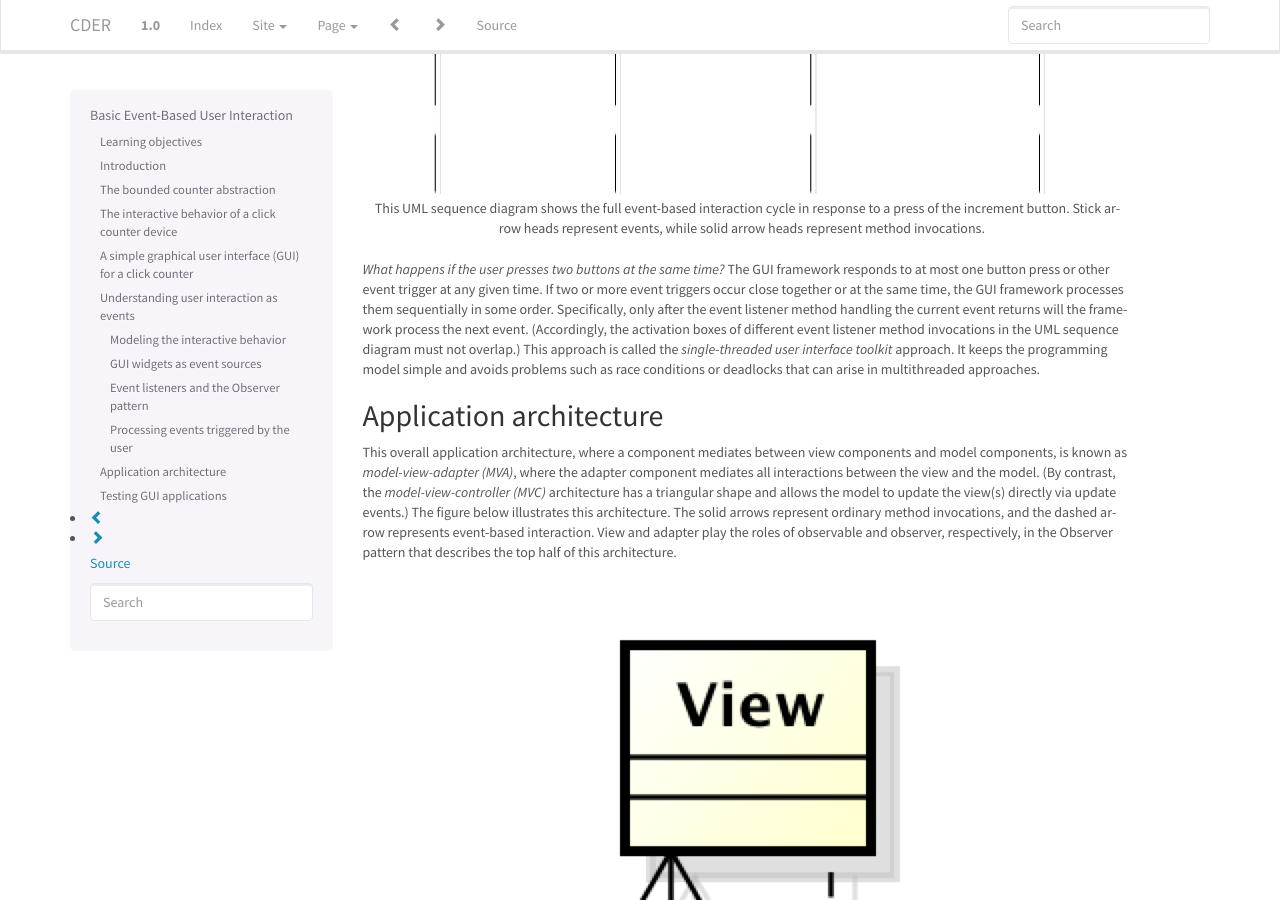
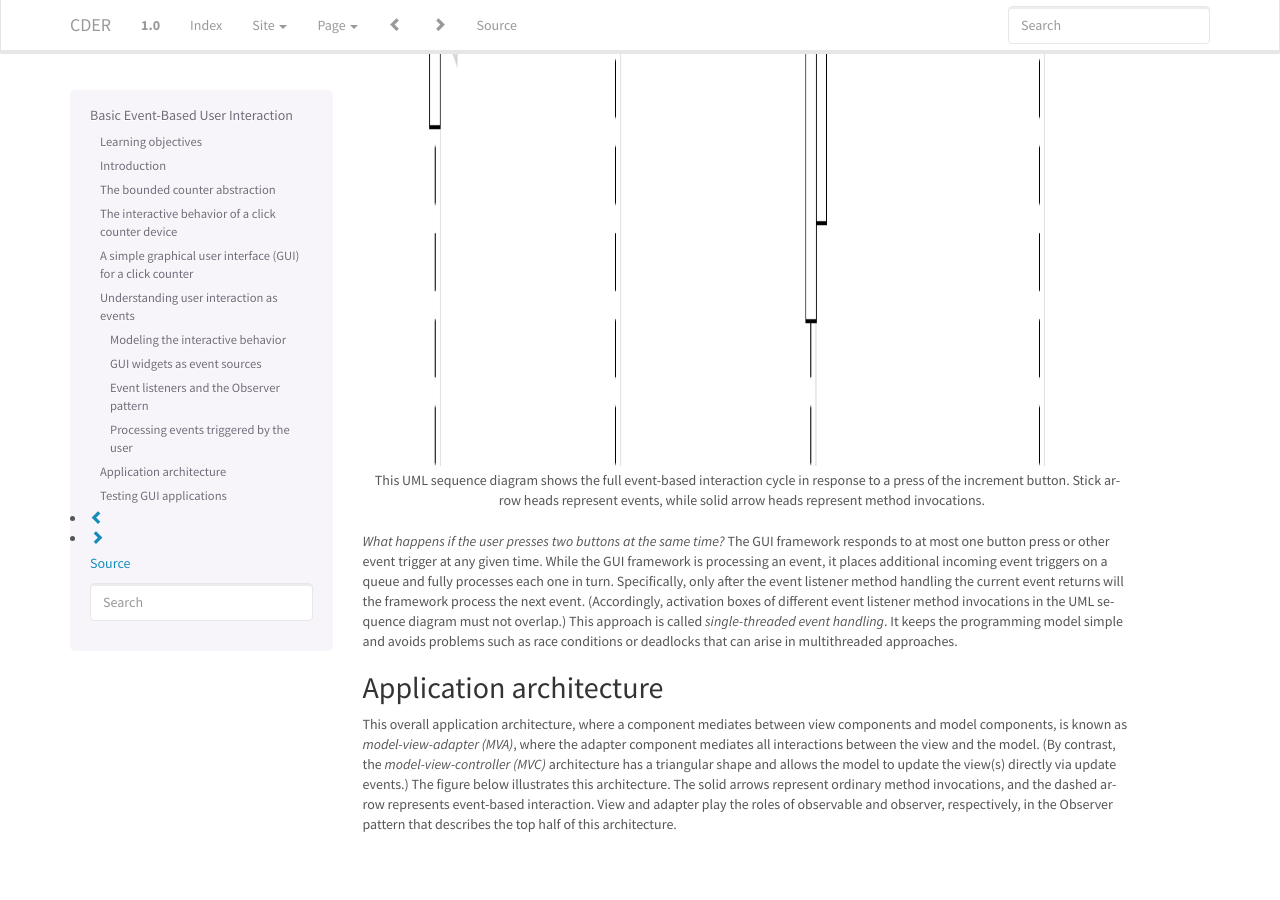
Before and after one commit to LoyolaChicagoBooks/cder, a Sphinx documentation site: the page built from source/events.rst, in a window 1280 px wide and 900 px high, scrolled down 6809 px. Built offline with Sphinx 7.4.7, drawn with Linux system fonts in a browser that asks for light colours; pages that are not in the unit, such as notebooks, are missing from menus; some of the changed text lies outside the part shown.

Commit message:
a few more minor enhancements

```diff
--- a/source/events.rst
+++ b/source/events.rst
@@ -9,10 +9,24 @@ Learning objectives
 * User interaction in applications with a graphical interface (GUI) (CS2: A)
 * Modeling simple behaviors with UML State Machine diagrams (IOOD: C)
 * Understanding user interaction as events
+
    * GUI widgets as event sources (CS2: C)
+
    * Event listeners and the Observer pattern (IOOD: A)
+
+   * Single-threaded UI event handling
+
 * The Model-View-Adapter architectural pattern (IOOD: A)
 * Testing interactive applications (IOOD: A)
+* Testing
+
+  - Different types of testing
+
+    - Component-level unit testing
+    - System testing
+    - Instrumentation testing
+
+  - Testcase Superclass pattern
 
 Introduction
 ------------
@@ -187,7 +201,10 @@ to support a single reset transition back to the minimum state.
 
 As you can see, the three model states map directly to the view states
 from the previous subsection, and the transitions enabled in each
-model state map to the buttons enabled in each view state.
+model state map to the buttons enabled in each view state. This is not
+always the case, though, and we will see examples in a later section
+of an application with multiple model states but only a single view
+state.
 
 GUI widgets as event sources
 ^^^^^^^^^^^^^^^^^^^^^^^^^^^^
@@ -345,16 +362,15 @@ necessary.
 
 *What happens if the user presses two buttons at the same time?* The
 GUI framework responds to at most one button press or other event
-trigger at any given time. If two or more event triggers occur close
-together or at the same time, the GUI framework processes them
-sequentially in some order. Specifically, only after the event
+trigger at any given time. While the GUI framework is processing an
+event, it places additional incoming event triggers on a queue and
+fully processes each one in turn. Specifically, only after the event
 listener method handling the current event returns will the framework
-process the next event. (Accordingly, the activation boxes of
-different event listener method invocations in the UML sequence
-diagram must not overlap.) This approach is called the
-*single-threaded user interface toolkit* approach. It keeps the
-programming model simple and avoids problems such as race conditions
-or deadlocks that can arise in multithreaded approaches.
+process the next event. (Accordingly, activation boxes of different
+event listener method invocations in the UML sequence diagram must not
+overlap.) This approach is called *single-threaded event handling*. It
+keeps the programming model simple and avoids problems such as race
+conditions or deadlocks that can arise in multithreaded approaches.
 
 Application architecture
 ------------------------
--- a/source/index.rst
+++ b/source/index.rst
@@ -12,8 +12,8 @@ Welcome to SphinxBootstrapExemplar's documentation!
    intro
    events
    timers
-..   activities
-..   distributed
+   activities
+   distributed
 
 
 Indices and tables
```
Also changed, not shown: other parts of source/events.rst (+17 -14 lines), source/timers.rst (+34 -10 lines).
